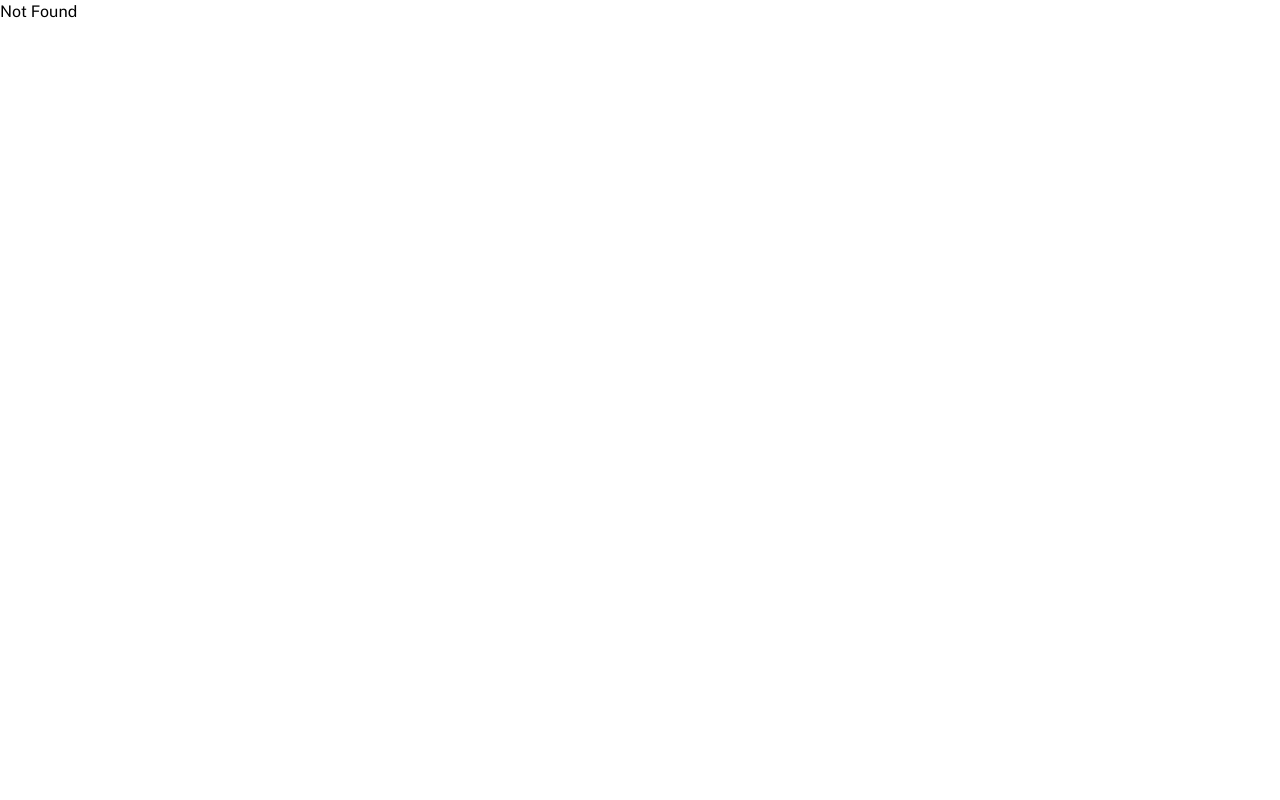
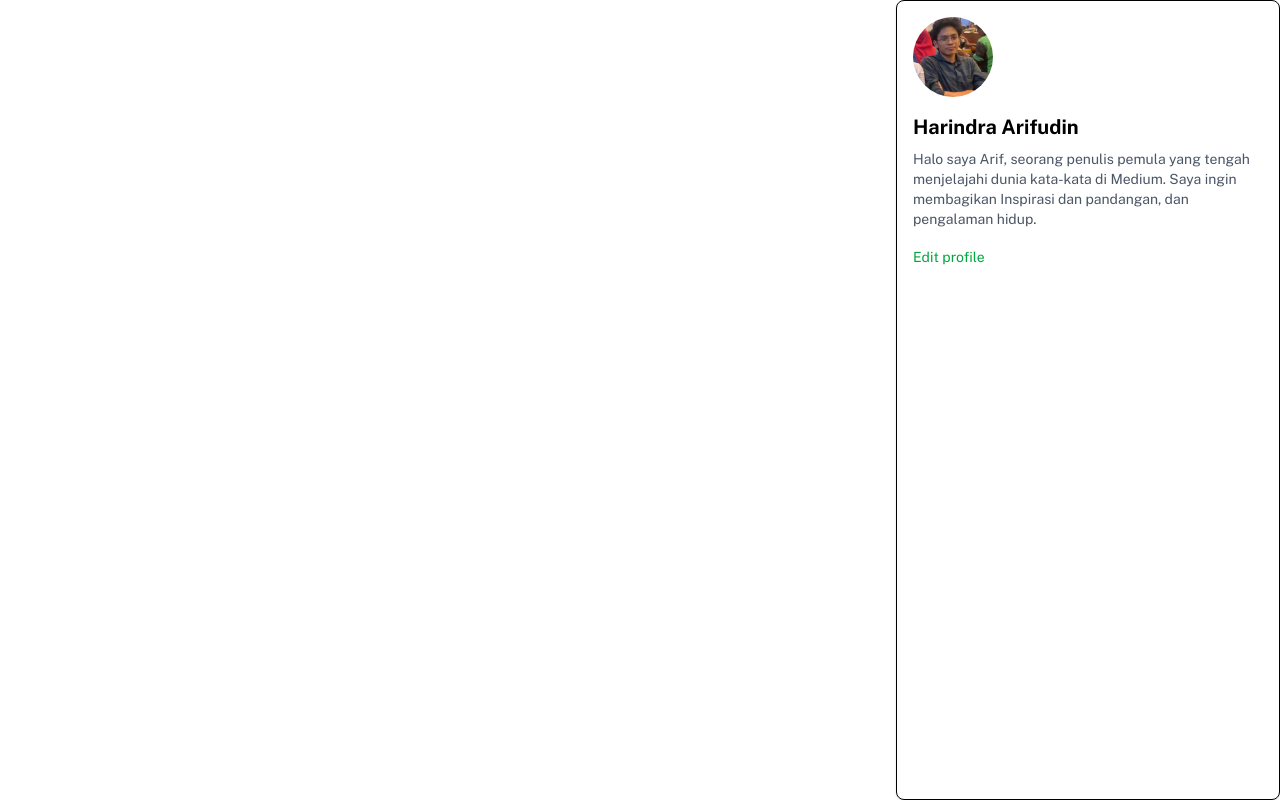
Before and after one commit to Harindrawahyu/kaiden-blog, a React (Vite) app: page /profile in a window 1280 px wide. Built offline with nearby package versions, Linux system fonts and the light colour scheme.

Commit message:
add: profile card, Route path="/profile"
i also adding my profile picture, and make it intgrate with Route path="/profile"

```diff
--- a/package.json
+++ b/package.json
@@ -1,7 +1,7 @@
 {
-  "name": "employee-management-react",
+  "name": "kaiden-blog",
   "private": true,
-  "version": "0.0.0",
+  "version": "0.0.1",
   "type": "module",
   "scripts": {
     "dev": "vite",
--- a/src/App.jsx
+++ b/src/App.jsx
@@ -2,12 +2,14 @@ import './App.css'
 import { Routes, Route } from 'react-router';
 import WelcomePage from './pages/WelcomePage';
 import NotFoundPage from './pages/NotFoundPage';
+import ProfilePage from './pages/ProfilePage';
 
 function App() {
   return (
     <>
     <Routes>
       <Route path='/' element={<WelcomePage />} />
+      <Route path='/profile' element={<ProfilePage/>}/>
       <Route path='/*' element={<NotFoundPage/>}/>
     </Routes>
     </>
--- /dev/null
+++ b/src/components/ProfileCard.jsx
@@ -0,0 +1,34 @@
+function ProfileCard({name, bio, profileName, avatar})
+{
+    return (
+    <div className="max-w-sm h-screen p-4 border rounded-lg shadow-sm bg-white text-left fixed inset-y-0 right-0">
+
+      {/* Foto Profil */}
+      <img
+        src={avatar}
+        alt={profileName}
+        className="w-20 h-20 rounded-full"
+      />
+
+      {/* Nama */}
+      <h2 className="mt-4 text-xl font-bold text-black">
+       {name}
+      </h2>
+
+      {/* Bio */}
+      <p className="mt-2 text-sm text-gray-600">
+        {bio}
+      </p>
+
+      {/* Edit Profile Button */}
+      <div className="mt-4">
+        <button className="text-green-600 hover:underline cursor-pointer text-sm">
+          Edit profile
+        </button>
+      </div>
+    </div>
+
+    );
+}
+
+export default ProfileCard;
--- a/src/components/Welcome.jsx
+++ b/src/components/Welcome.jsx
@@ -1,4 +1,3 @@
-
 function Welcome() {
     return (
         <h1 className="flex items-center justify-center text-3xl absolute inset-x-0 top-0 h-16" >
--- /dev/null
+++ b/src/pages/ProfilePage.jsx
@@ -0,0 +1,14 @@
+import ProfileCard from "../components/ProfileCard";
+
+function ProfilePage() {
+    return (
+        <ProfileCard
+        name="Harindra Arifudin"
+        bio="Halo saya Arif, seorang penulis pemula yang tengah menjelajahi dunia kata-kata di Medium. Saya ingin membagikan Inspirasi dan pandangan, dan pengalaman hidup."
+        profileName="Profile"
+        avatar="src\assets\img\me.jpeg"
+
+        />
+);
+}
+export default ProfilePage;
```
Also changed, not shown: src/assets/img/me.jpeg (added), src/components/Footer.jsx (added), src/components/Navbar.jsx (added).
